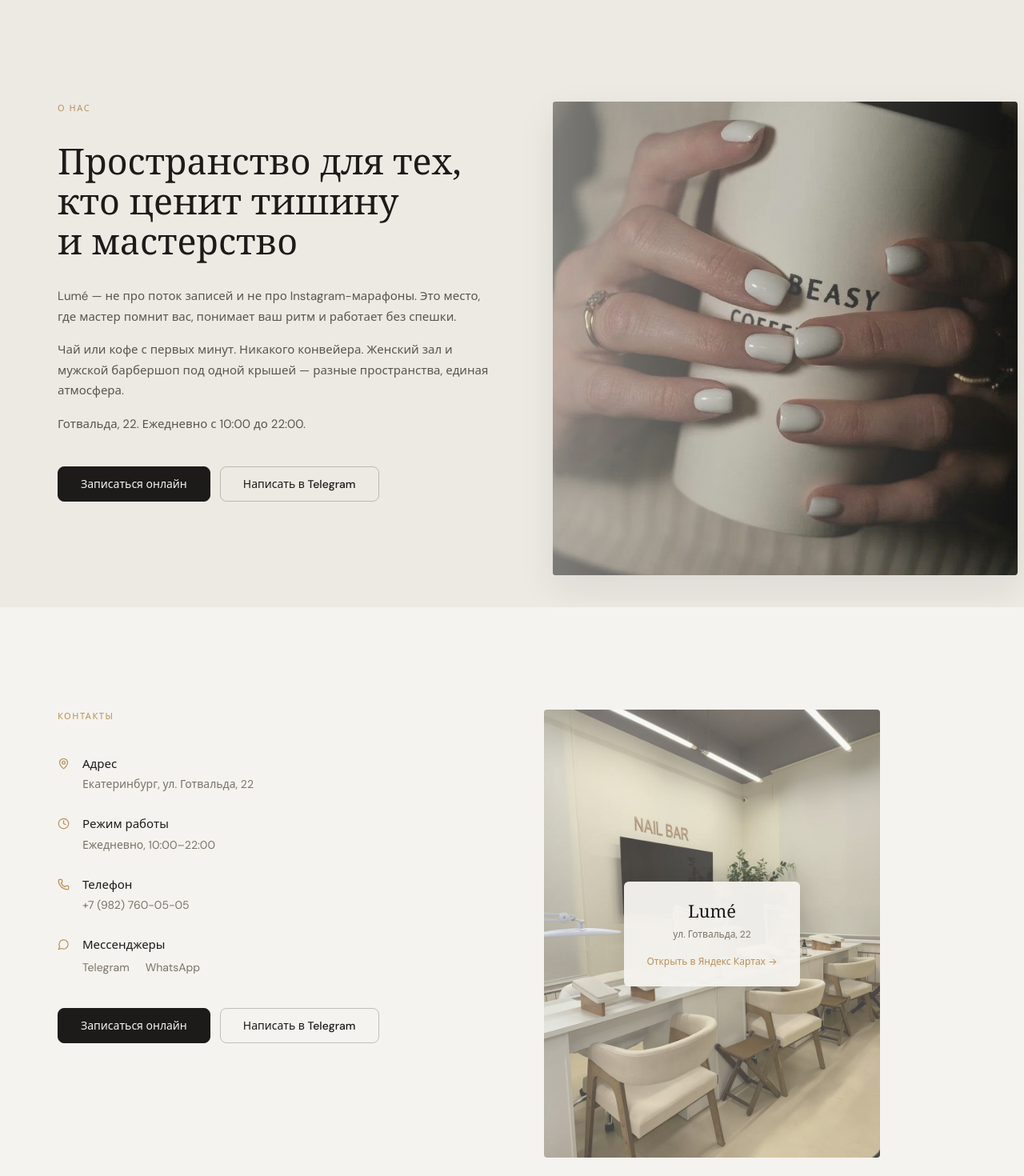
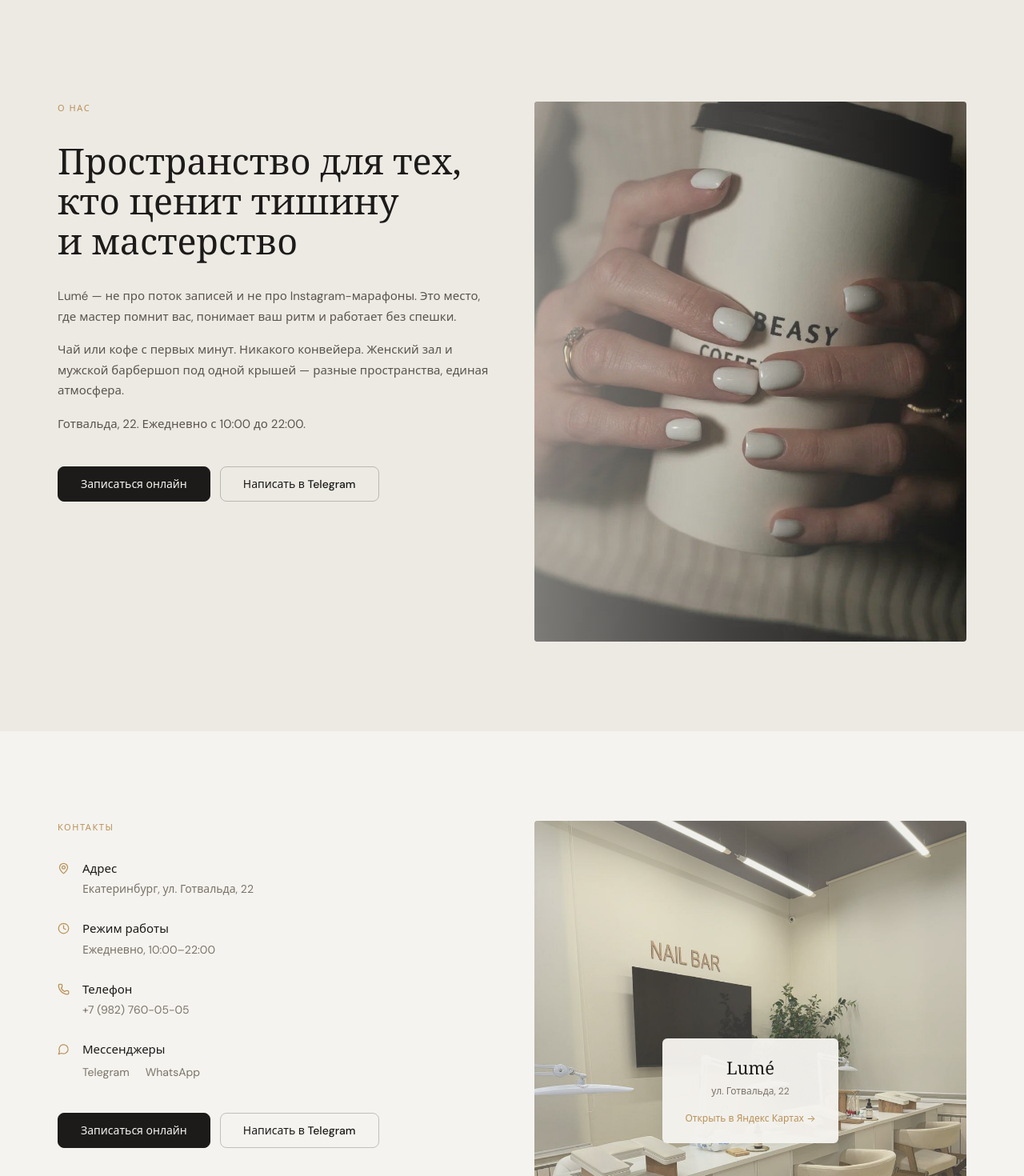
Before and after one commit to tankograd74/lume-ekb, a React (Vite) app: page / in a window 1280 px wide. Shown: the part 2860-4330 px from the top of the page at 80% size. Built offline with nearby package versions, Linux system fonts and the light colour scheme; a web font is replaced by a local one.

Commit message:
Unify About and Contacts section layout and photo size

```diff
--- a/src/App.tsx
+++ b/src/App.tsx
@@ -558,9 +558,9 @@ function AtmosphereSection({
 }) {
   return (
     <section id="atmosphere" className="about-section">
-      <div className="about-shell">
-        <div className="about-layout">
-          <Fade className="about-copy">
+      <div className="split-shell">
+        <div className="split-layout">
+          <Fade className="split-copy">
             <span
               className="mb-6 block text-[11px] uppercase tracking-[0.14em] md:mb-8"
               style={{ color: "#B8925A" }}
@@ -618,10 +618,10 @@ function AtmosphereSection({
             </div>
           </Fade>
 
-          <Fade delay={1} className="about-media">
+          <Fade delay={1} className="split-media">
             <button
               type="button"
-              className="about-photo about-photo--single"
+              className="split-photo about-photo"
               onClick={() => onOpenGallery(ABOUT_GALLERY_START)}
               aria-label="Атмосфера Lumé. Открыть галерею работ"
             >
@@ -641,12 +641,12 @@ function AtmosphereSection({
 
 function VisitSection() {
   return (
-    <section id="visit" className="py-20 md:py-32">
-      <div className="mx-auto max-w-[1200px] px-5 md:px-8">
-        <div className="grid items-start gap-12 md:grid-cols-2 md:gap-20">
-          <Fade>
+    <section id="visit" className="visit-section">
+      <div className="split-shell">
+        <div className="split-layout">
+          <Fade className="split-copy">
             <span
-              className="mb-8 block text-[11px] uppercase tracking-[0.14em] md:mb-10"
+              className="mb-6 block text-[11px] uppercase tracking-[0.14em] md:mb-8"
               style={{ color: "#B8925A" }}
             >
               Контакты
@@ -734,7 +734,7 @@ function VisitSection() {
               </div>
             </div>
 
-            <div className="mt-10 flex flex-col gap-3 sm:flex-row">
+            <div className="mt-8 flex flex-col gap-3 sm:mt-10 sm:flex-row">
               <a
                 href={BOOKING}
                 target="_blank"
@@ -754,15 +754,11 @@ function VisitSection() {
             </div>
           </Fade>
 
-          <Fade delay={1}>
-            <div
-              className="relative overflow-hidden bg-[#EDEAE4]"
-              style={{ borderRadius: 4, aspectRatio: "3/4", maxHeight: 560 }}
-            >
+          <Fade delay={1} className="split-media">
+            <div className="split-photo">
               <img
                 src={IMG.visit}
-                alt="Lumé Beauty&Barbershop — вывеска"
-                className="h-full w-full object-cover"
+                alt="Lumé Beauty&Barbershop — интерьер"
                 style={{ opacity: 0.72 }}
                 loading="lazy"
               />
--- a/src/index.css
+++ b/src/index.css
@@ -422,76 +422,91 @@ body.menu-open {
 .about-section {
   position: relative;
   background: #edeae4;
-  padding: 5rem 0 4.5rem;
+  padding: 5rem 0;
   overflow: hidden;
 }
 
 @media (min-width: 768px) {
   .about-section {
-    padding: 7rem 0 6rem;
+    padding: 7rem 0;
   }
 }
 
-.about-shell {
+.visit-section {
+  position: relative;
+  background: var(--bg);
+  padding: 5rem 0;
+  overflow: hidden;
+}
+
+@media (min-width: 768px) {
+  .visit-section {
+    padding: 7rem 0;
+  }
+}
+
+.split-shell {
   max-width: 1200px;
   margin: 0 auto;
   padding: 0 1.25rem;
 }
 
 @media (min-width: 768px) {
-  .about-shell {
+  .split-shell {
     padding: 0 2rem;
   }
 }
 
-.about-layout {
+.split-layout {
   display: grid;
   align-items: start;
   gap: 2rem;
 }
 
 @media (min-width: 900px) {
-  .about-layout {
-    grid-template-columns: minmax(0, 1.05fr) minmax(0, 0.95fr);
-    gap: 2.5rem 3rem;
+  .split-layout {
+    grid-template-columns: minmax(0, 1fr) minmax(0, 1fr);
+    gap: 2.5rem 3.5rem;
   }
 }
 
-.about-copy {
+.split-copy {
   position: relative;
   z-index: 2;
-  max-width: 34rem;
+  max-width: none;
 }
 
-.about-media {
+.split-media {
   position: relative;
   z-index: 1;
+  width: 100%;
   justify-self: stretch;
 }
 
-@media (min-width: 900px) {
-  .about-media {
-    /* Align top of photo with the eyebrow label of the text column */
-    margin-top: 0;
-  }
-}
-
-.about-photo {
+.split-photo {
   position: relative;
+  display: block;
+  width: 100%;
+  aspect-ratio: 4 / 5;
   overflow: hidden;
   border-radius: 4px;
   background: #d4cfc8;
   padding: 0;
   border: none;
+}
+
+.split-photo img {
+  width: 100%;
+  height: 100%;
+  object-fit: cover;
+  object-position: center center;
+}
+
+.about-photo {
   cursor: pointer;
-  display: block;
-  width: 100%;
 }
 
 .about-photo img {
-  width: 100%;
-  height: 100%;
-  object-fit: cover;
   transition: transform 0.45s cubic-bezier(0.22, 1, 0.36, 1);
 }
 
@@ -505,13 +520,7 @@ body.menu-open {
   outline-offset: 3px;
 }
 
-/* Single portrait work photo — taller than the text, overlaps section edges */
-.about-photo--single {
-  aspect-ratio: 3 / 4;
-  max-height: 560px;
-}
-
-.about-photo--single::after {
+.about-photo::after {
   content: "";
   position: absolute;
   inset: 0;
@@ -525,35 +534,13 @@ body.menu-open {
 }
 
 @media (max-width: 899px) {
-  .about-photo--single::after {
+  .about-photo::after {
     background: linear-gradient(
       to top,
       rgba(237, 234, 228, 0.45) 0%,
       rgba(237, 234, 228, 0.18) 45%,
       rgba(237, 234, 228, 0.1) 100%
     );
-  }
-}
-
-@media (min-width: 900px) {
-  .about-photo--single {
-    width: calc(100% + 2.5rem);
-    max-width: none;
-    max-height: none;
-    height: min(72vh, 640px);
-    aspect-ratio: auto;
-    /* Overlap into the section: slightly up and to the right, inside the block */
-    margin-right: -2.5rem;
-    margin-bottom: -3.5rem;
-    box-shadow: 0 18px 48px rgba(28, 27, 25, 0.08);
-  }
-}
-
-@media (min-width: 1200px) {
-  .about-photo--single {
-    width: calc(100% + 4rem);
-    margin-right: -4rem;
-    height: min(74vh, 680px);
   }
 }
 
```
